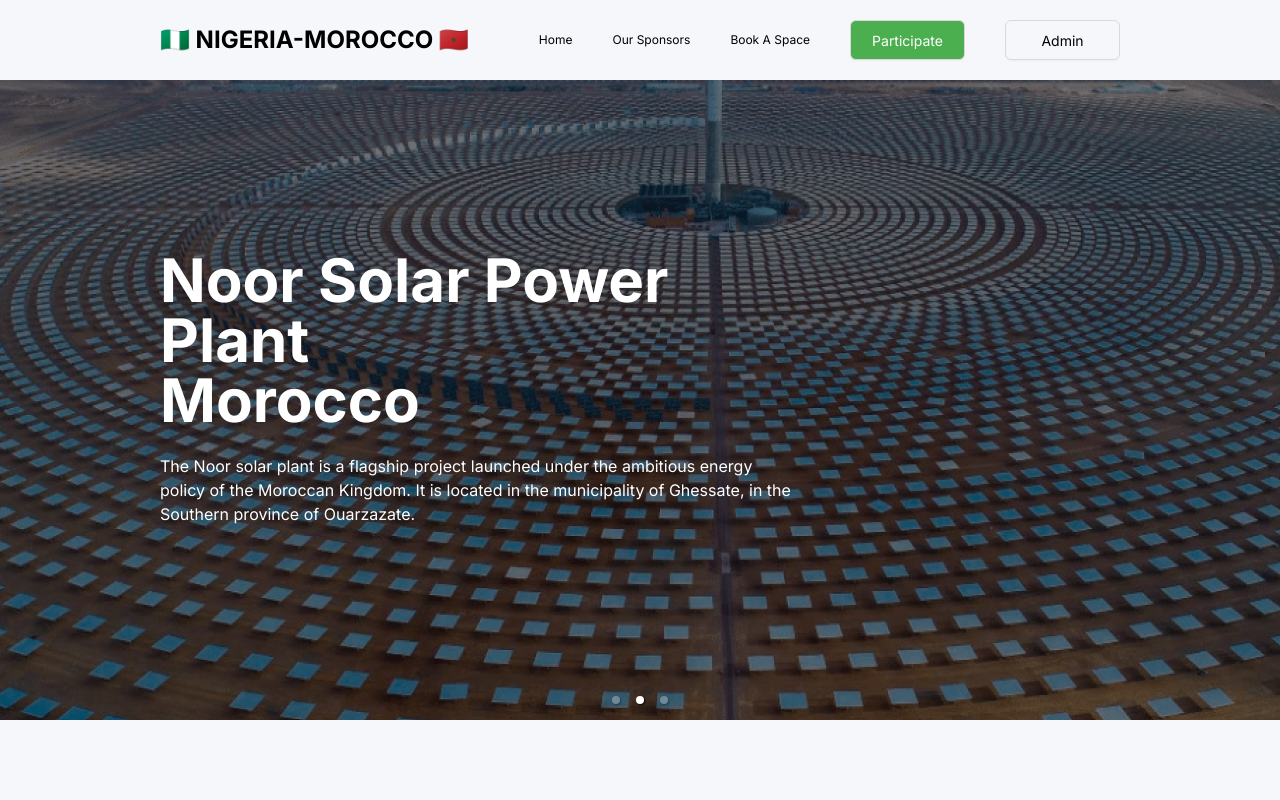
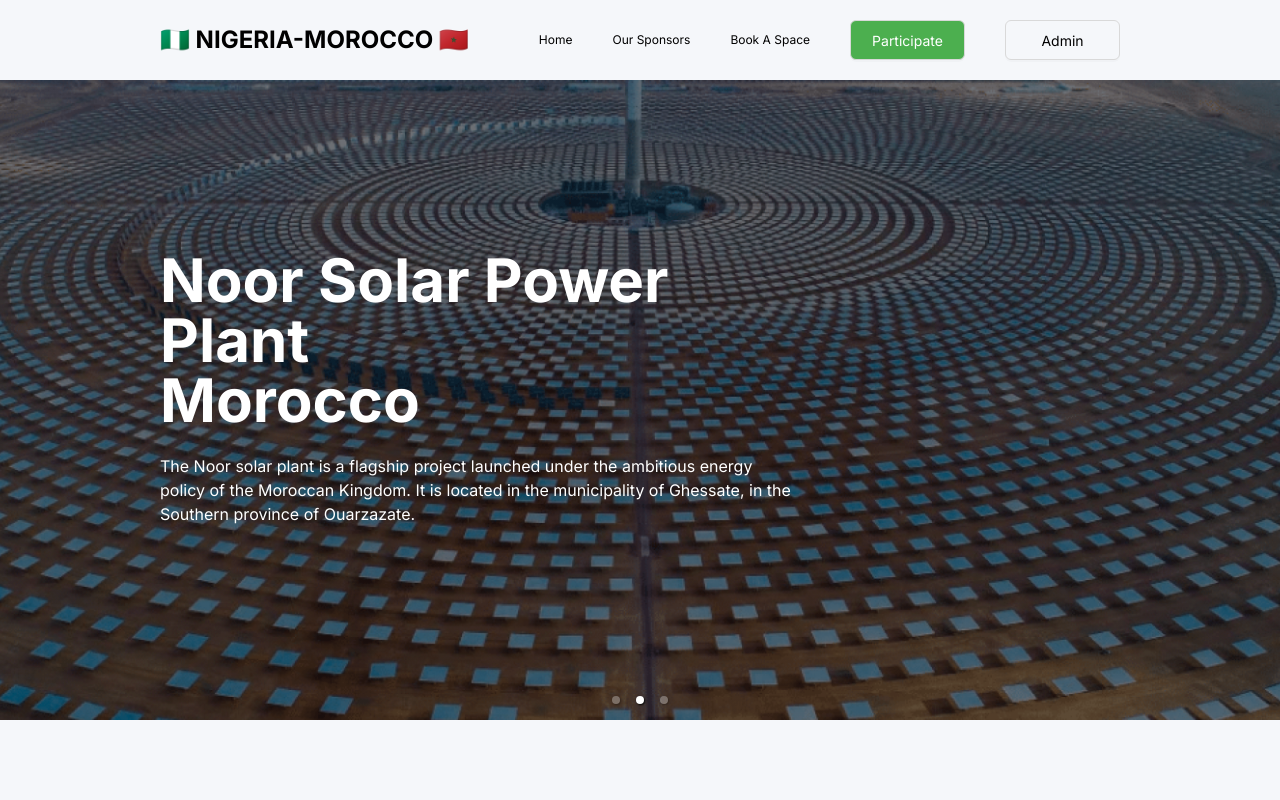
Before and after one commit to spectreglo/nigeria-morocco, a React (Vite) app: page / in a window 1280 px wide. Shown: the top 800 px of the page. Built offline with nearby package versions, Linux system fonts and the light colour scheme; no server answers.

Commit message:
background image cover

```diff
--- a/src/pages/LandinPage/componets/CarouselItem.tsx
+++ b/src/pages/LandinPage/componets/CarouselItem.tsx
@@ -1,4 +1,4 @@
-import React from 'react';
+import React from "react";
 
 interface ItemType {
   left: React.ReactNode;
@@ -16,10 +16,12 @@ export default function CarouselItem({ item, ind }: CarouselItemProps) {
       style={{
         background:
           ind > 0
-            ? `linear-gradient(rgba(0,0,0,0.5), rgba(0,0,0,0.5)), url(hero${ind}.png)`
-            : 'rgb(245,247,250)',
+            ? `linear-gradient(rgba(0,0,0,0.5), rgba(0,0,0,0.5)), url(hero${ind}.png) no-repeat fixed center`
+            : "rgb(245,247,250)",
+        backgroundSize: "cover",
       }}
-      className="flex w-full px-5 flex-col min-h-[50vh] md:min-h-[80vh] justify-start md:flex-row md:justify-between items-center flex-1 bg-silver md:px-20 lg:px-40">
+      className="flex w-full px-5 flex-col min-h-[50vh] md:min-h-[80vh] justify-start md:flex-row md:justify-between items-center flex-1 bg-silver md:px-20 lg:px-40"
+    >
       {item.left}
       {item.right}
     </div>
```
